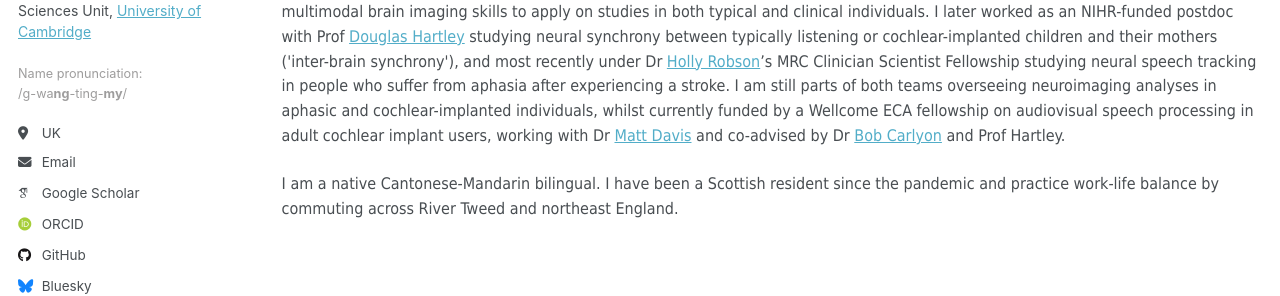
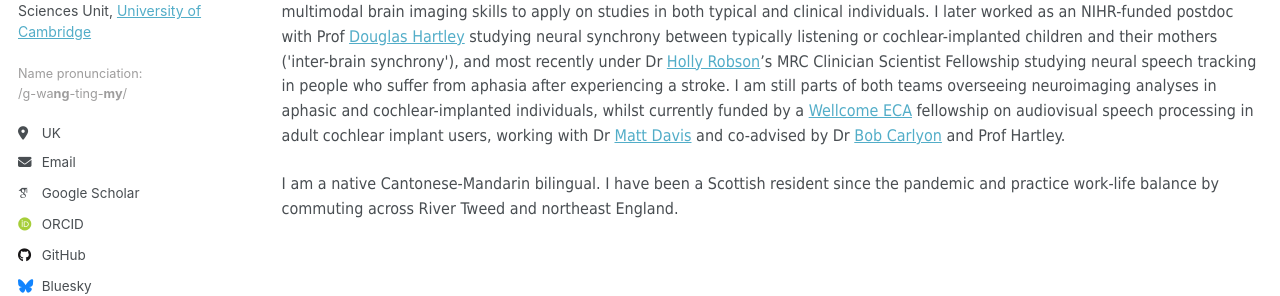
Before and after one commit to guangtingmai/guangtingmai.github.io, a Jekyll site: the page built from _pages/about.html, in a window 1280 px wide and 900 px high. Shown: the part 358-654 px from the top of the window. Built offline with Jekyll 4.4.1, drawn with Linux system fonts in a browser that asks for light colours; some web fonts are replaced; part of the change alters nothing that is shown.

```diff
--- a/_pages/about.html
+++ b/_pages/about.html
@@ -19,9 +19,9 @@ author_profile: true
   or cochlear-implanted children and their mothers ('inter-brain synchrony'), and most recently under
   Dr <a href="https://profiles.ucl.ac.uk/82001-holly-robson">Holly Robson</a>’s MRC Clinician Scientist Fellowship studying neural speech tracking in
   people who suffer from aphasia after experiencing a stroke. I am still parts of both teams overseeing neuroimaging analyses in aphasic and
-  cochlear-implanted individuals, whilst currently funded by a Wellcome ECA fellowship on audiovisual speech processing in adult cochlear implant users,
-  working with Dr <a href="https://www.mrc-cbu.cam.ac.uk/people/matt.davis/">Matt Davis</a> and co-advised by
-  Dr <a href="https://www.mrc-cbu.cam.ac.uk/people/bob.carlyon/">Bob Carlyon</a> and Prof Hartley.</span></p>
+  cochlear-implanted individuals, whilst currently funded by a <a href="https://wellcome.org/research-funding/schemes/wellcome-early-career-awards">Wellcome ECA</a>
+  fellowship on audiovisual speech processing in adult cochlear implant users, working with Dr <a href="https://www.mrc-cbu.cam.ac.uk/people/matt.davis/">Matt Davis</a>
+  and co-advised by Dr <a href="https://www.mrc-cbu.cam.ac.uk/people/bob.carlyon/">Bob Carlyon</a> and Prof Hartley.</span></p>
 <p><span style="font-size: 12pt;font-family: Tahoma;line-height: 1.55;display: block;margin-bottom: 0.2vh">I am a native Cantonese-Mandarin bilingual. I have been a
   Scottish resident since the pandemic and practice work-life balance by commuting across River Tweed and northeast England.</span></p>
 
```
